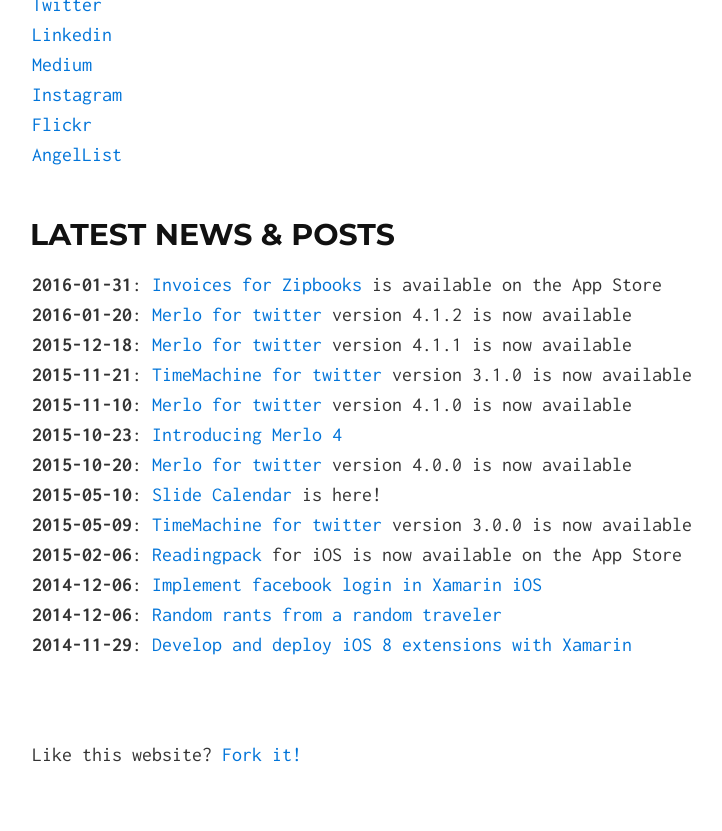
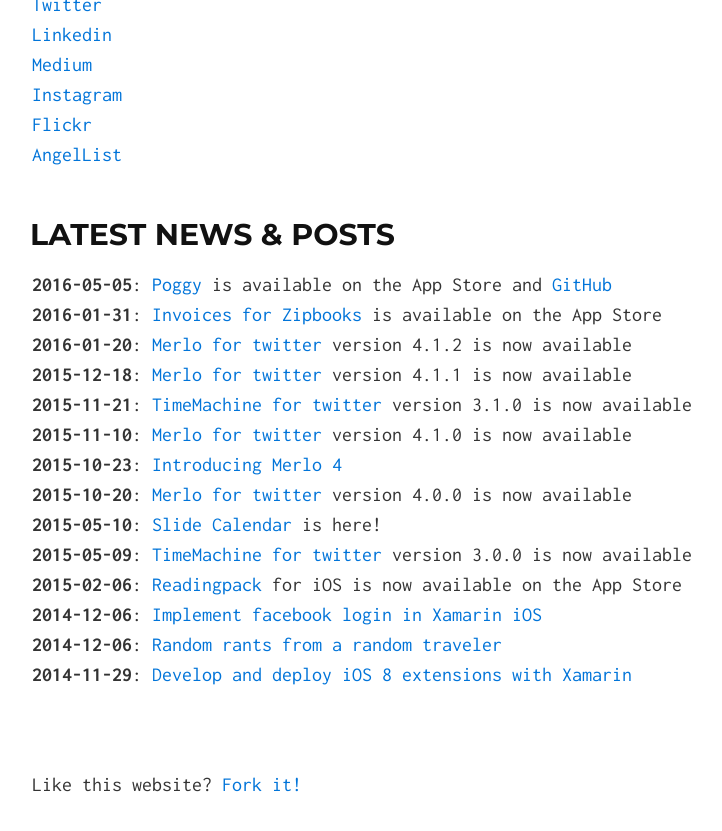
Before and after one commit to timefrancesco/timefrancesco.github.io, a Jekyll site: the page built from index.md, in a window 1280 px wide and 900 px high, scrolled down 1580 px. Shown: the top 831 px of the window, without its empty margins (158-880 px from the left). Built offline with Jekyll 4.4.1, drawn with Linux system fonts in a browser that asks for light colours.

Commit message:
Update index.md

```diff
--- a/index.md
+++ b/index.md
@@ -49,6 +49,7 @@
 [AngelList](https://angel.co/francesco-pretelli)
 
 ## LATEST NEWS & POSTS
+**2016-05-05**: [Poggy](https://itunes.apple.com/us/app/poggy-text-quickly/id1109936777?ls=1&mt=8) is available on the App Store and [GitHub](https://github.com/xeo-it/poggy)
 **2016-01-31**: [Invoices for Zipbooks](https://itunes.apple.com/us/app/invoices-for-zipbooks/id1078032966?ls=1&mt=8) is available on the App Store
 **2016-01-20**: [Merlo for twitter](http://www.merloapp.com) version 4.1.2 is now available
 **2015-12-18**: [Merlo for twitter](http://www.merloapp.com) version 4.1.1 is now available
```
